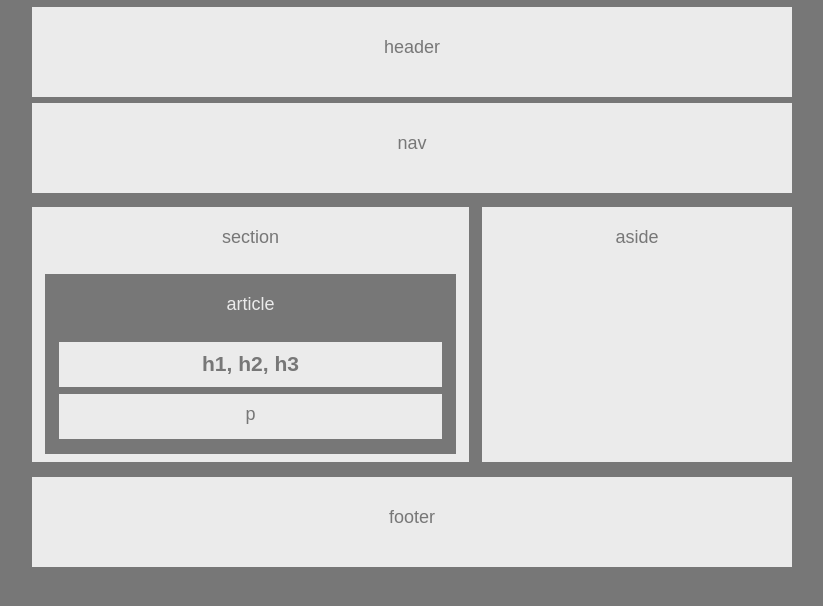
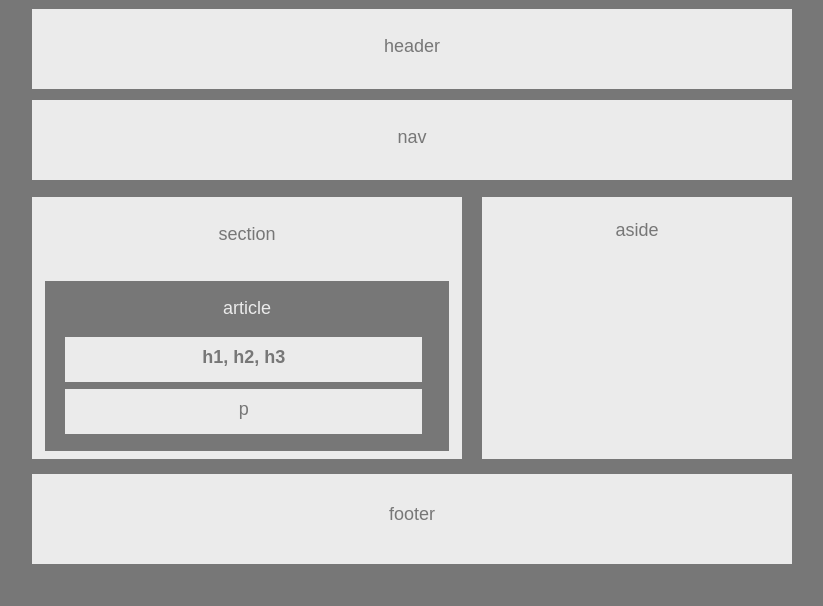
Before and after one commit to DavidLapadula/HW-Wireframe, a plain HTML site: page index.html in a window 1280 px wide. Shown: the whole page, without its empty margins (228-1051 px from the left). Drawn offline with Linux system fonts and the light colour scheme.

Commit message:
Working Draft 3

```diff
--- a/index.html
+++ b/index.html
@@ -8,18 +8,20 @@
         <title>Easier Assignment </title>
     </head>
     <body class="dark-Color">
-    <header class="light-backgroundColor block-style"> header </header>
-            <nav class="light-backgroundColor block-style"> nav </nav>
-                <section id="section" class="light-backgroundColor floated-height element-topPadding">
-                     section
-                    <article id="article" class="element-topPadding">
-                         article
-                        <h1 id="h1" class="light-backgroundColor dark-Color inside-Style"> h1, h2, h3 </h1>
-                        <p id="p" class="light-backgroundColor dark-Color inside-Style"> p </p>
+        <header class="light-backgroundColor block-style"> <h1 class="section-header"> header </h1> </header>
+                <nav class="light-backgroundColor block-style"> <h1 class="section-header"> nav </h1> </nav>
+                    <section id="section" class="light-backgroundColor">
+                        <h1 class="section-header"> section </h1>
+                        <article id="article">
+                            <h1 class="section-header"> article </h1>
+                            <h4 id="section-h4" class="light-backgroundColor dark-Color article-elements"> h1, h2, h3 </h4>
+                            <!-- Created text saying  'h1, h2, h3' inside <h1> element because in the assignment,
+                                all the text in the article element is the same size. If I used the element corresponding to
+                                the text (so <h2> for the 'h2' writing etc.) then it would be different size. -->
+                            <p id="article-p" class="light-backgroundColor dark-Color article-elements"> p </p>
                         </article>
                     </section>
-                <aside id="aside" class="light-backgroundColor floated-height element-topPadding" >  aside </aside>
+                    <aside id="aside" class="light-backgroundColor" > <h1 class="section-header"> aside </h1> </aside>
             <footer id="footer" class="light-backgroundColor block-style"> footer </footer>
-
     </body>
 </html>
--- a/style.css
+++ b/style.css
@@ -1,5 +1,5 @@
 body {
-    font-family: 'Arial', 'Helvetica Neue', Helvetica, sans-serif;
+    font-family: Arial, 'Helvetica Neue', Helvetica, sans-serif;
     font-size: 18px;
     background: #777;
     text-align: center;
@@ -7,62 +7,85 @@ body {
     margin: auto;
 }
 
+/* Although this is a small CSS document, and the styles are not applied to many elements,
+I created classes for the properties I used multiple times just to get into the habit
+ of doing so on larger documents where a class may be applied alot */
 
-.light-backgroundColor {
+ /* I used a mix of 'pt' and 'px' for the easier assignment
+to experiment with both values. In the more difficult one
+I used 'px' for everything to be consistent */
+
+.section-header {
+  font-size: 18px;
+  font-weight: normal;
+  margin: 5pt;
+  padding-bottom: 5px;
+}
+
+/* I created this class to ensure all headers had the
+required 18px font (since the element properties would
+override those set by the body selector) and the
+default margin of the header did not ruin the alignment of the
+div's */
+
+ .light-backgroundColor {
     background: #ebebeb;
 }
 
 .block-style {
     height: 60px;
-    padding-top: 30px;
-    margin: 5pt 75pt 5pt 75pt;
-}
-
-.floated-height{
-    height: 235px;
-}
-
-.element-topPadding {
     padding-top: 20px;
+    margin: 7pt 75pt 8pt 75pt;
 }
 
 .dark-Color {
     color: #777;
 }
 
-.inside-Style {
+.article-elements {
     padding-top: 10px;
     height: 35px;
 }
 #aside {
     width: 310px;
+    height: 246px;
     float: right;
     margin: 5pt 75pt 0pt 0pt;
+    padding-top: 12pt;
 }
 
 #section {
-    width: 437px;
+    width: 430px;
+    height: 242px;
     float: left;
     margin: 5pt 0pt 0pt 75pt;
+    padding-top: 15pt;
 }
 
 #article {
     color: #ebebeb;
     height: 160px;
     background: #777;
-    margin: 20pt 10pt 10pt 10pt;
+    margin: 23pt 10pt 10pt 10pt;
+    padding-top: 8pt;
 }
 
-#h1 {
-    margin: 20pt 10pt 5pt 10pt;
+/* Intentionally put a larger margin on the right than the
+left of the h1 and p because the photo in the assignment looks as
+if these two elements are positioned slightly to the left of center
+within its parent article element */
+
+#section-h4 {
+    margin: 10pt 20pt 5pt 15pt;
 }
 
-#p {
-    margin: 0pt 10pt 10pt 10pt;
+#article-p {
+    margin: 0pt 20pt 15pt 15pt;
 }
 
 #footer {
 clear: both;
 position: relative;
 top: 15px;
+padding-top: 30px;
 }
```
Lines whose indentation alone changed are shown as unchanged.
